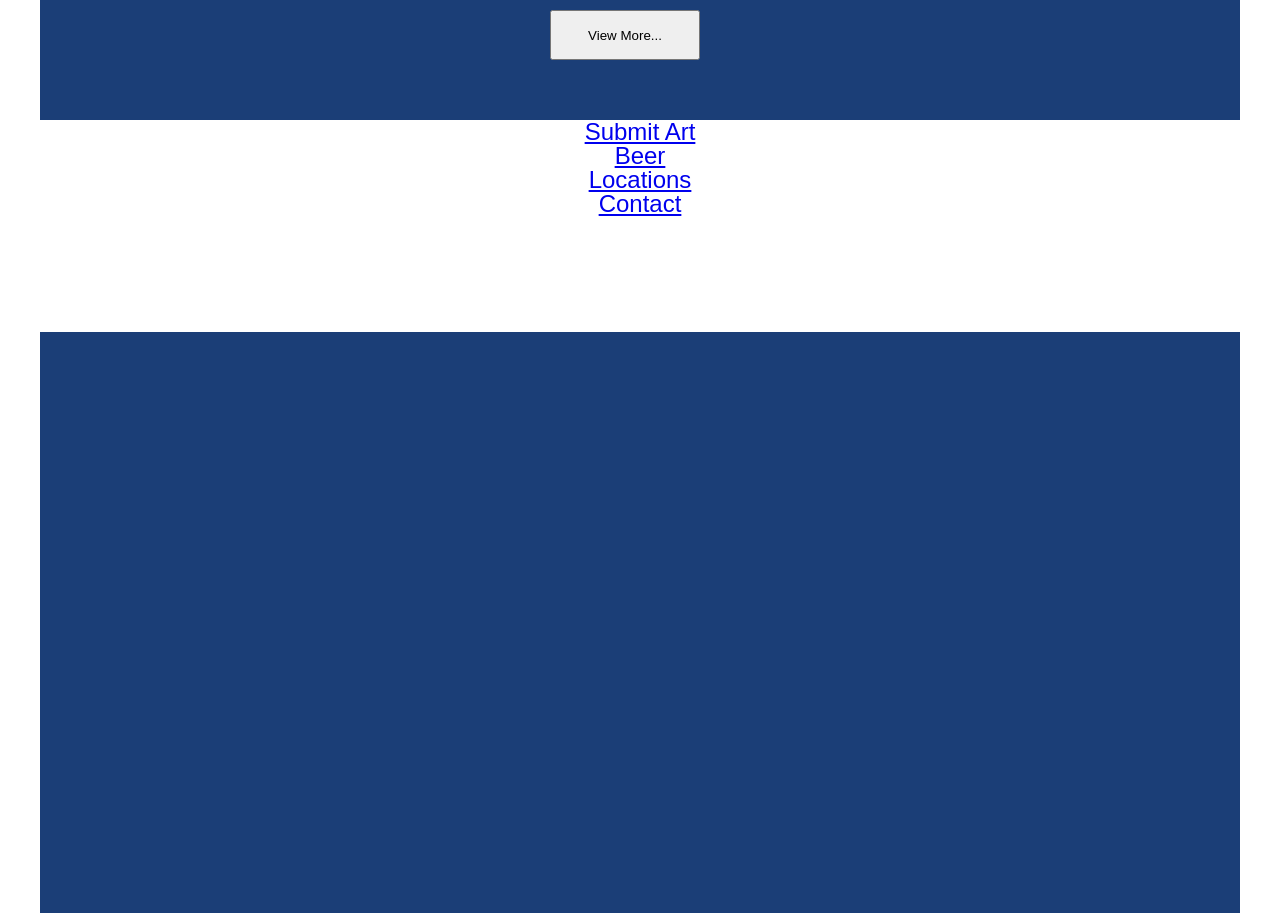
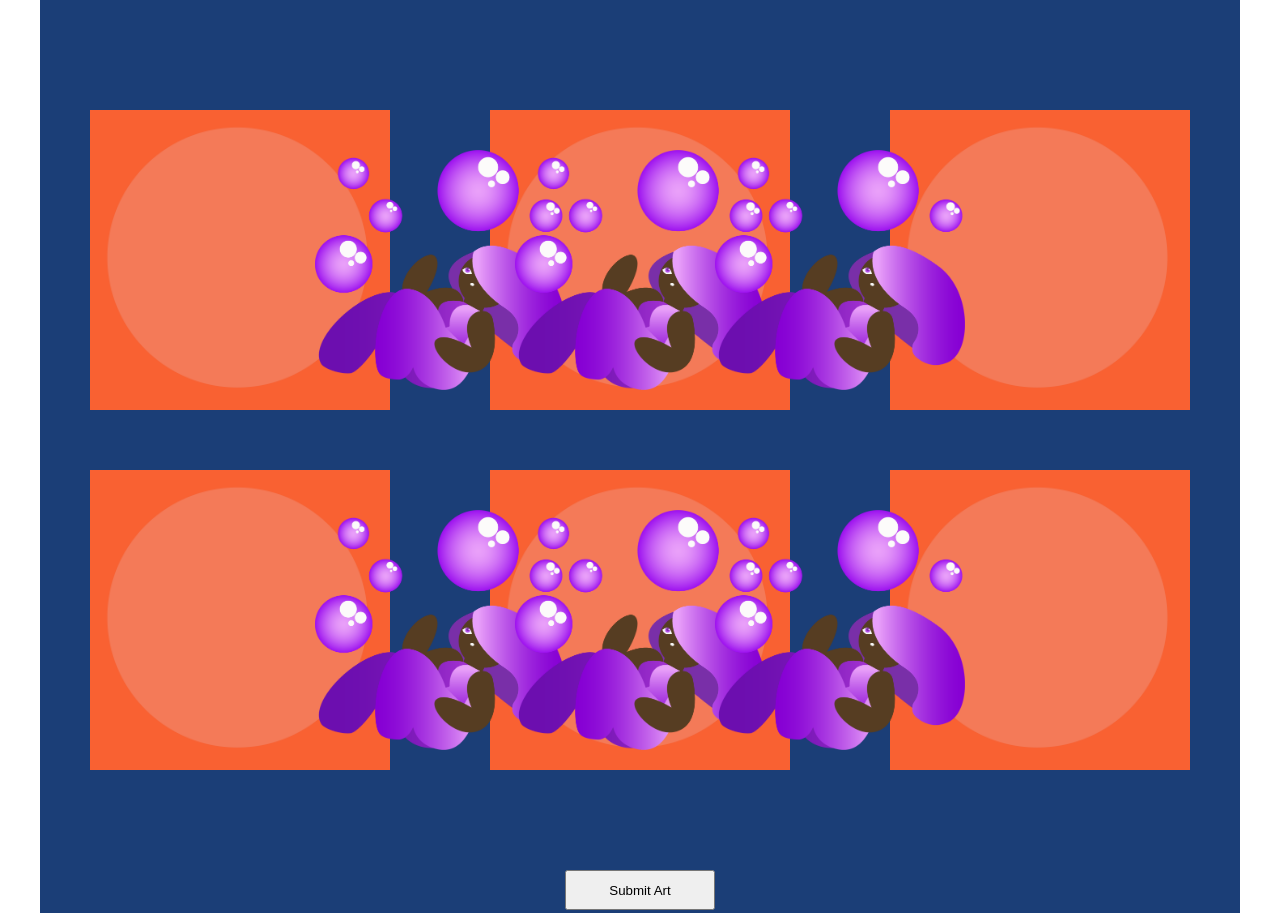
Before and after one commit to ekingma2000/kingma_emily_midterm, a plain HTML site: page art.html in a window 1280 px wide. Shown: the part 251-1164 px from the top of the page. Drawn offline with Linux system fonts and the light colour scheme.

Commit message:
adding base and art page layout

```diff
--- a/art.html
+++ b/art.html
@@ -30,9 +30,28 @@
 		</header>
 		<div>
 			<h2 class="hidden">Main Body</h2>
+			<div class="rowOne">
+				<!--BG-->
+				<img src="images/vector2_BG.png" alt="art1" width="300px">
+				<img src="images/vector2_BG.png"alt="art2"width="300px">
+				<img src="images/vector2_BG.png"alt="art3"width="300px">
+				<!--FG-->
+				<img  class="artLeft"src="images/vector2_FG.png" alt="art1" width="250px">
+				<img  class="artCenter"src="images/vector2_FG.png" alt="art1" width="250px">
+				<img  class="artRight"src="images/vector2_FG.png" alt="art1" width="250px">
 			</div>
-			<button> View More...</button>
+			<div class="rowTwo">
+				<!--BG-->
+				<img src="images/vector2_BG.png"alt="art4"width="300px">
+				<img src="images/vector2_BG.png"alt="art5"width="300px">
+				<img src="images/vector2_BG.png"alt="art6"width="300px">
+				<!--FG-->
+				<img  class="artLeft"src="images/vector2_FG.png" alt="art4" width="250px">
+				<img  class="artCenter"src="images/vector2_FG.png" alt="art1" width="250px">
+				<img  class="artRight"src="images/vector2_FG.png" alt="art1" width="250px">
+			</div>
 		</div>
+		<button id="artBtn">Submit Art</button>
 		<footer>
 			<h2 class="hidden">Footer</h2>
 			<div class="footer">
--- a/css/main.css
+++ b/css/main.css
@@ -134,7 +134,7 @@
 	transform: scale(1.03);
 	transition: ease 1s;
 }
-button{
+#prodTwo button{
 	margin-top: 50px;
 	height: 50px;
 	width:150px;
@@ -199,3 +199,70 @@ button{
 	margin-top: 50px;
 	margin-left: 76px;
 }
+/*art*/
+.rowOne{
+	display: flex;
+	justify-content: space-around;
+	margin-top: 150px;
+	z-index: 1;
+}
+
+.artLeft{
+	position: absolute;
+	z-index: 2;
+	margin-left: -400px;
+	margin-top: 40px;
+}
+.artCenter{
+	position: absolute;
+	z-index: 2;
+	margin-top: 40px;
+}
+.artRight{
+	position: absolute;
+	z-index: 2;
+	margin-left: 400px;
+	margin-top: 40px;
+}
+.artLeft:hover{
+	animation: 3s artLeft infinite;
+
+}
+.artCenter:hover{
+	animation: 3s artCenter infinite;
+}
+.artRight:hover{
+	animation: 3s artRight infinite;
+}
+@keyframes artLeft{
+	0%{transform: translateY(0px);}
+	50%{transform: translateY(-20px);}
+	100%{transform: translateY(0px);}
+}
+@keyframes artCenter{
+	0%{transform: translateY(0px);}
+	50%{transform: translateY(-20px);}
+	100%{transform: translateY(0px);}
+}
+@keyframes artRight{
+	0%{transform: translateY(0px);}
+	50%{transform: translateY(-20px);}
+	100%{transform: translateY(0px);}
+}
+.rowTwo{
+	display: flex;
+	justify-content: space-around;
+	margin-top: 60px;
+}
+#artBtn{
+	margin-top: 100px;
+	height: 40px;
+	width: 150px;
+}
+/*contact*/
+#contactBox{
+	background-image: url("../images/contact.png");
+	width:831px;
+	height:667px;
+	margin:0 auto;
+}
```
Also changed, not shown: contact.html (+2 -2 lines), images/brooklyn.jpg (added), images/brooklyn.png (added), images/contact.png (added), images/index.txt (added), images/locationTxt.png (added), images/map.png (added), images/vector2_BG.png (added), images/vector2_FG.png (added).
